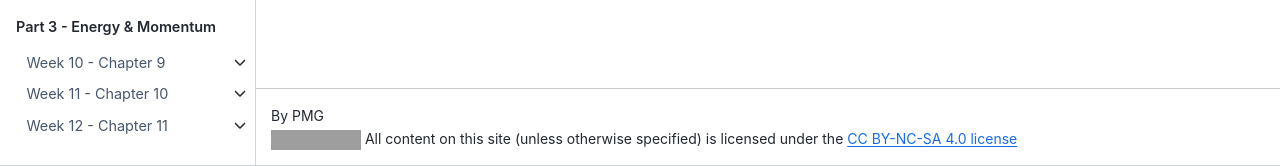
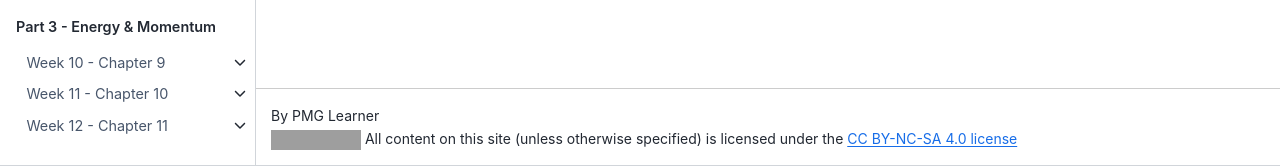
Before and after one commit to bassambarazi/book-test, a Jupyter Book: the page built from about/faq.md, in a window 1280 px wide and 900 px high, scrolled down 49 px. Shown: the part 734-900 px from the top of the window. Built offline with Jupyter Book 1.0.4 settings and Sphinx 7.4.7 and the Sphinx Book theme 1.1.4, drawn with Linux system fonts in a browser that asks for light colours; pages that are not in the unit, such as notebooks, are missing from menus; grey boxes are pictures that could not be loaded.

Commit message:
Update _config.yml

```diff
--- a/_config.yml
+++ b/_config.yml
@@ -1,6 +1,6 @@
 # Book settings
-title: Sequential Decision Analytics in Private Investment Markets
-author: PMG
+title: Decision Analytics in Private Investment Markets
+author: PMG Learner
 logo: images/logo.jpg
 copyright: ""
 exclude_patterns: ["LICENSE.md", "README.md"]
@@ -64,7 +64,7 @@
       COURSE_CODE: "RLSO TUTORIAL"
       SECTION: "001"
       CREDITS: "3"
-      TITLE: "Introductory RLSO for Private-markets Investment Decision Analytics"
+      TITLE: "Private-markets Investment Decision Analytics: Reinforcement Learning and Stochastic Optimization"
       PREREQS: "Curiousity, effort, and tenacity are strongly recommended)."
       COREQS: "Simple logic"
       TERM: "2023 Winter ABCD"
```
